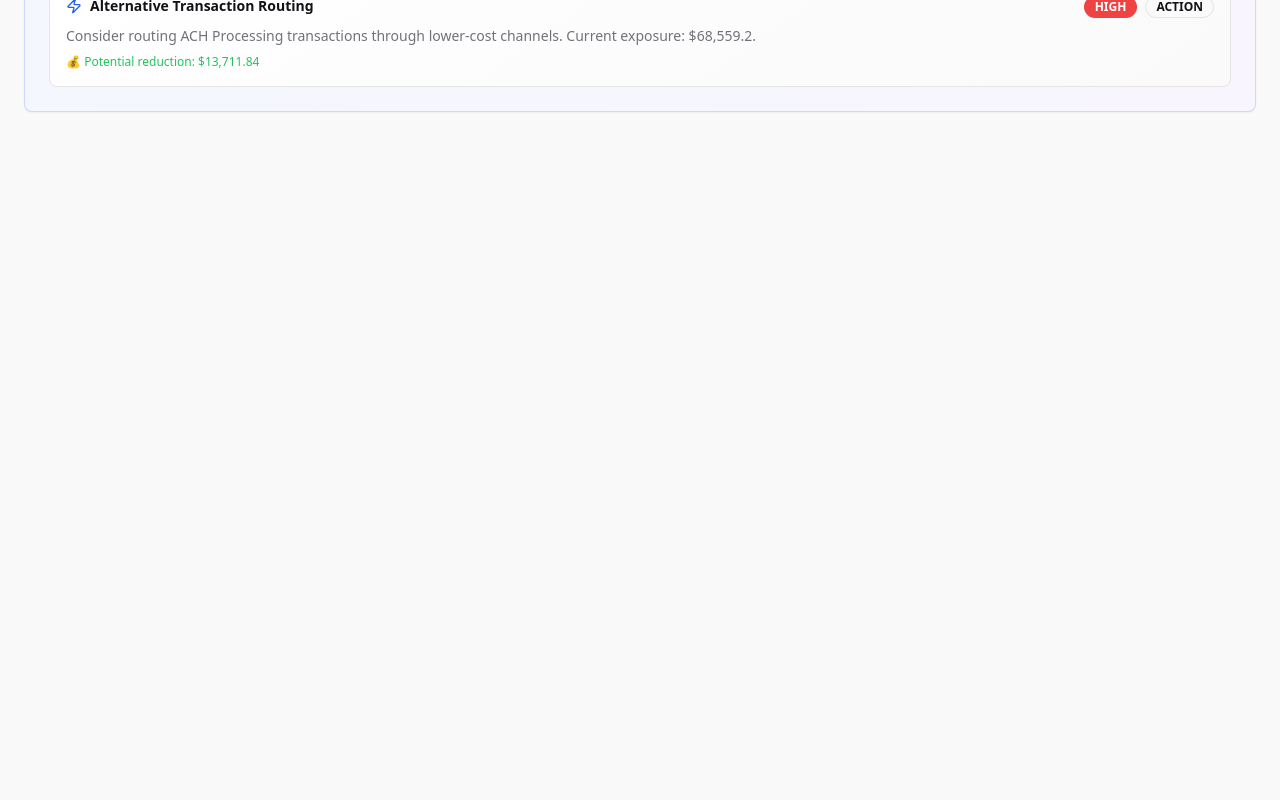
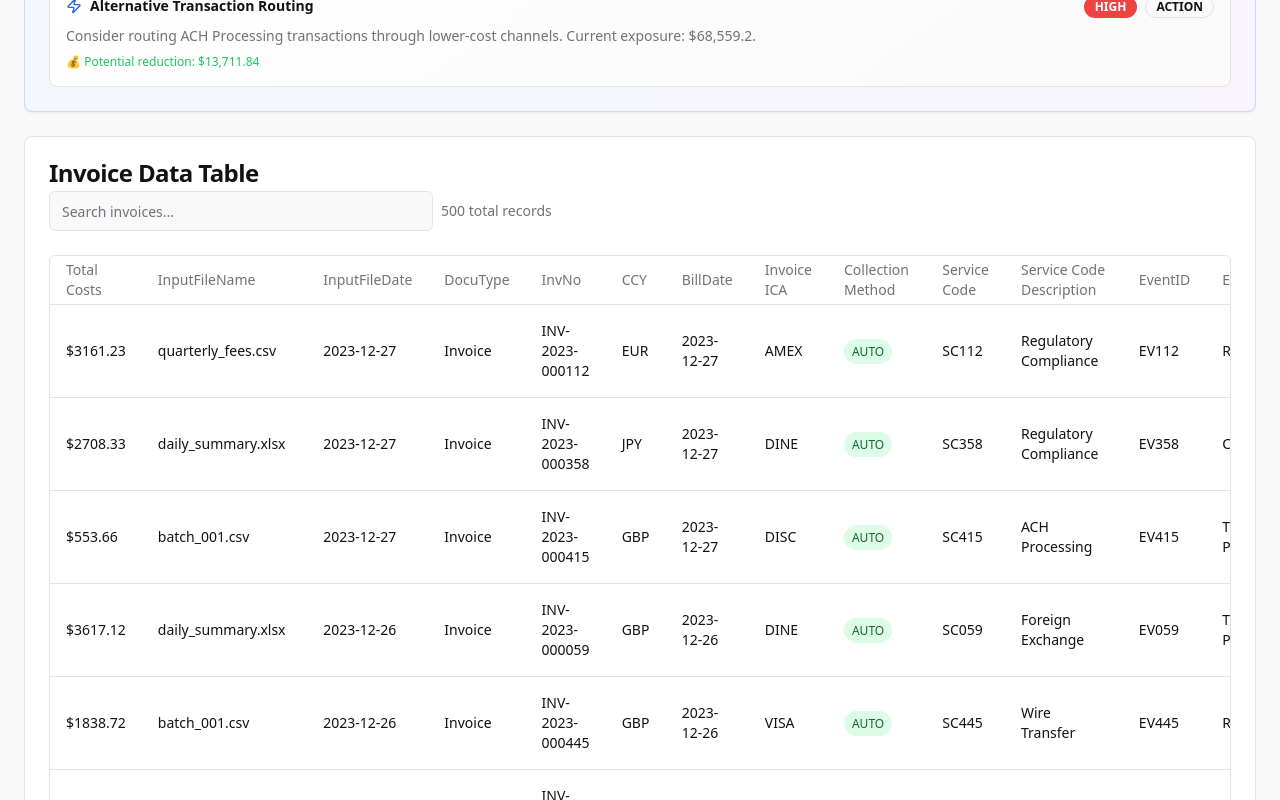
Before and after one commit to monsterindian/invoice-insight-commander, a React (Vite) app: page /ml-analytics in a window 1280 px wide. Shown: the part 1420-2220 px from the top of the page. Before the commit the page ends 1556 px from the top, so only its background shows below. Built offline with nearby package versions, Linux system fonts and the light colour scheme.

Commit message:
Add invoice data table
Create a table component to display invoice data with specified fields.

```diff
--- /dev/null
+++ b/src/components/InvoiceDataTable.tsx
@@ -0,0 +1,166 @@
+import { useState } from "react";
+import { ChevronLeft, ChevronRight, ChevronsLeft, ChevronsRight } from "lucide-react";
+import { Button } from "@/components/ui/button";
+import { Input } from "@/components/ui/input";
+import { Table, TableBody, TableCell, TableHead, TableHeader, TableRow } from "@/components/ui/table";
+import { Card, CardContent, CardHeader, CardTitle } from "@/components/ui/card";
+import { sampleInvoiceData } from "@/data/sampleInvoiceData";
+
+const ITEMS_PER_PAGE = 20;
+
+export const InvoiceDataTable = () => {
+  const [currentPage, setCurrentPage] = useState(1);
+  const [searchTerm, setSearchTerm] = useState("");
+
+  // Filter data based on search term
+  const filteredData = sampleInvoiceData.filter((item) =>
+    Object.values(item).some((value) =>
+      value?.toString().toLowerCase().includes(searchTerm.toLowerCase())
+    )
+  );
+
+  // Calculate pagination
+  const totalPages = Math.ceil(filteredData.length / ITEMS_PER_PAGE);
+  const startIndex = (currentPage - 1) * ITEMS_PER_PAGE;
+  const endIndex = startIndex + ITEMS_PER_PAGE;
+  const currentData = filteredData.slice(startIndex, endIndex);
+
+  const goToPage = (page: number) => {
+    setCurrentPage(Math.max(1, Math.min(page, totalPages)));
+  };
+
+  return (
+    <Card className="w-full">
+      <CardHeader>
+        <CardTitle>Invoice Data Table</CardTitle>
+        <div className="flex items-center space-x-2">
+          <Input
+            placeholder="Search invoices..."
+            value={searchTerm}
+            onChange={(e) => {
+              setSearchTerm(e.target.value);
+              setCurrentPage(1);
+            }}
+            className="max-w-sm"
+          />
+          <span className="text-sm text-muted-foreground">
+            {filteredData.length} total records
+          </span>
+        </div>
+      </CardHeader>
+      <CardContent>
+        <div className="rounded-md border overflow-x-auto">
+          <Table>
+            <TableHeader>
+              <TableRow>
+                <TableHead>Total Costs</TableHead>
+                <TableHead>InputFileName</TableHead>
+                <TableHead>InputFileDate</TableHead>
+                <TableHead>DocuType</TableHead>
+                <TableHead>InvNo</TableHead>
+                <TableHead>CCY</TableHead>
+                <TableHead>BillDate</TableHead>
+                <TableHead>Invoice ICA</TableHead>
+                <TableHead>Collection Method</TableHead>
+                <TableHead>Service Code</TableHead>
+                <TableHead>Service Code Description</TableHead>
+                <TableHead>EventID</TableHead>
+                <TableHead>EventDesc</TableHead>
+                <TableHead>UOM</TableHead>
+                <TableHead>QtyAmt</TableHead>
+                <TableHead>Rate</TableHead>
+                <TableHead>Charge</TableHead>
+                <TableHead>TaxCharge</TableHead>
+                <TableHead>TotalCharge</TableHead>
+              </TableRow>
+            </TableHeader>
+            <TableBody>
+              {currentData.map((invoice) => (
+                <TableRow key={invoice.id}>
+                  <TableCell className="font-medium">
+                    ${invoice.totalCosts.toFixed(2)}
+                  </TableCell>
+                  <TableCell>{invoice.inputFileName}</TableCell>
+                  <TableCell>{invoice.billDate}</TableCell>
+                  <TableCell>Invoice</TableCell>
+                  <TableCell>{invoice.invNo}</TableCell>
+                  <TableCell>{invoice.currency}</TableCell>
+                  <TableCell>{invoice.billDate}</TableCell>
+                  <TableCell>{invoice.invoiceICA}</TableCell>
+                  <TableCell>
+                    <span className={`px-2 py-1 rounded-full text-xs ${
+                      invoice.collectionMethod === 'AUTO'
+                        ? 'bg-green-100 text-green-800'
+                        : 'bg-blue-100 text-blue-800'
+                    }`}>
+                      {invoice.collectionMethod}
+                    </span>
+                  </TableCell>
+                  <TableCell>SC{invoice.id.slice(-3)}</TableCell>
+                  <TableCell>{invoice.serviceCodeDescription}</TableCell>
+                  <TableCell>EV{invoice.id.slice(-3)}</TableCell>
+                  <TableCell>{invoice.eventDesc}</TableCell>
+                  <TableCell>{invoice.uom}</TableCell>
+                  <TableCell>{invoice.qtyAmt.toFixed(2)}</TableCell>
+                  <TableCell className={invoice.rate < 0 ? 'text-red-600' : ''}>
+                    {invoice.rate.toFixed(4)}
+                  </TableCell>
+                  <TableCell>${invoice.charge.toFixed(2)}</TableCell>
+                  <TableCell>${invoice.taxCharge.toFixed(2)}</TableCell>
+                  <TableCell className="font-medium">
+                    ${invoice.totalCharge.toFixed(2)}
+                  </TableCell>
+                </TableRow>
+              ))}
+            </TableBody>
+          </Table>
+        </div>
+
+        {/* Pagination */}
+        <div className="flex items-center justify-between space-x-2 py-4">
+          <div className="text-sm text-muted-foreground">
+            Showing {startIndex + 1} to {Math.min(endIndex, filteredData.length)} of{" "}
+            {filteredData.length} entries
+          </div>
+          <div className="flex items-center space-x-2">
+            <Button
+              variant="outline"
+              size="sm"
+              onClick={() => goToPage(1)}
+              disabled={currentPage === 1}
+            >
+              <ChevronsLeft className="h-4 w-4" />
+            </Button>
+            <Button
+              variant="outline"
+              size="sm"
+              onClick={() => goToPage(currentPage - 1)}
+              disabled={currentPage === 1}
+            >
+              <ChevronLeft className="h-4 w-4" />
+            </Button>
+            <span className="text-sm">
+              Page {currentPage} of {totalPages}
+            </span>
+            <Button
+              variant="outline"
+              size="sm"
+              onClick={() => goToPage(currentPage + 1)}
+              disabled={currentPage === totalPages}
+            >
+              <ChevronRight className="h-4 w-4" />
+            </Button>
+            <Button
+              variant="outline"
+              size="sm"
+              onClick={() => goToPage(totalPages)}
+              disabled={currentPage === totalPages}
+            >
+              <ChevronsRight className="h-4 w-4" />
+            </Button>
+          </div>
+        </div>
+      </CardContent>
+    </Card>
+  );
+};
--- a/src/pages/Dashboard.tsx
+++ b/src/pages/Dashboard.tsx
@@ -11,6 +11,7 @@ import { CurrencyVolatilityChart } from '@/components/charts/CurrencyVolatilityC
 import { LifecycleFunnel } from '@/components/charts/LifecycleFunnel';
 import { AlertDashboard } from '@/components/charts/AlertDashboard';
 import { AgenticAIRecommendations } from '@/components/AgenticAIRecommendations';
+import { InvoiceDataTable } from '@/components/InvoiceDataTable';
 import { sampleInvoiceData } from '@/data/sampleInvoiceData';
 import {
   calculateKPIs,
@@ -558,6 +559,11 @@ export const Dashboard = () => {
             </Card>
           </TabsContent>
         </Tabs>
+
+        {/* Data Table Section */}
+        <div className="space-y-6">
+          <InvoiceDataTable />
+        </div>
       </div>
     </div>
   );
```
